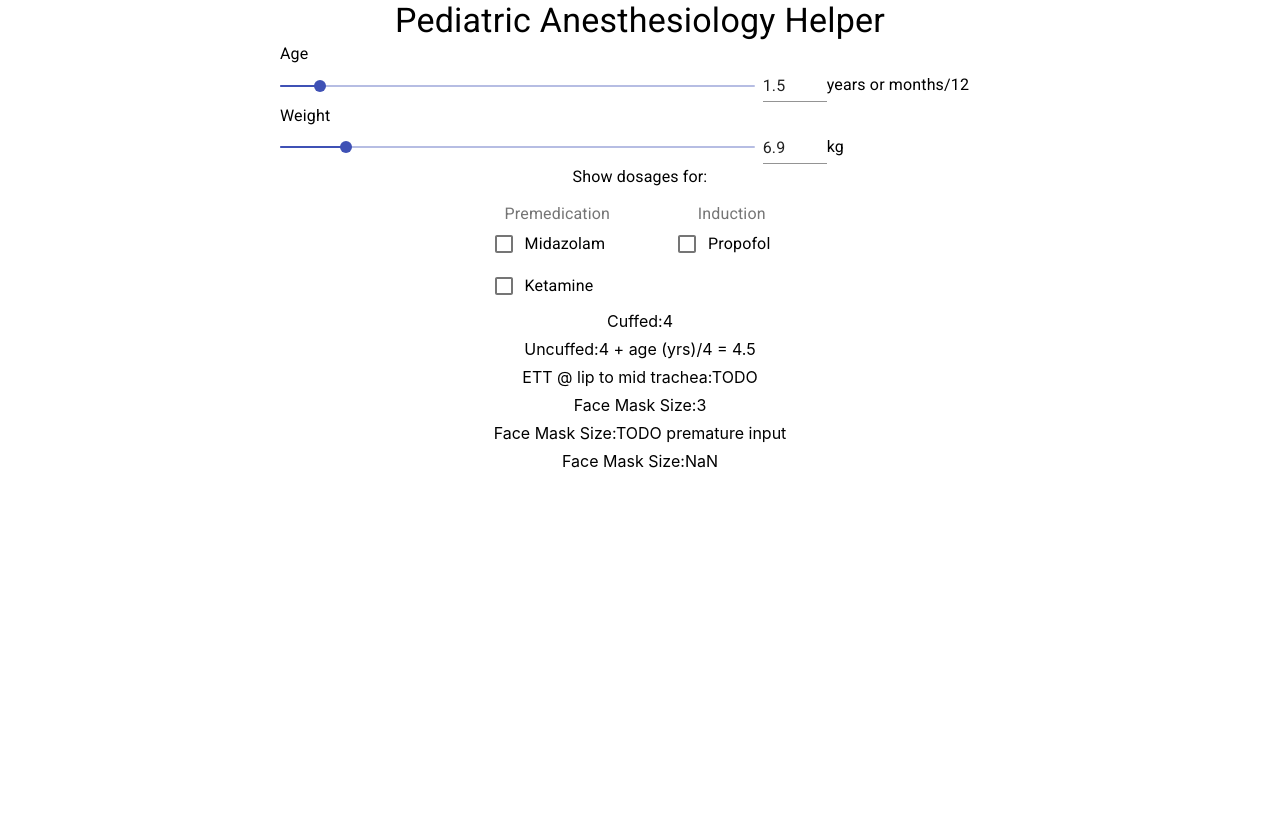
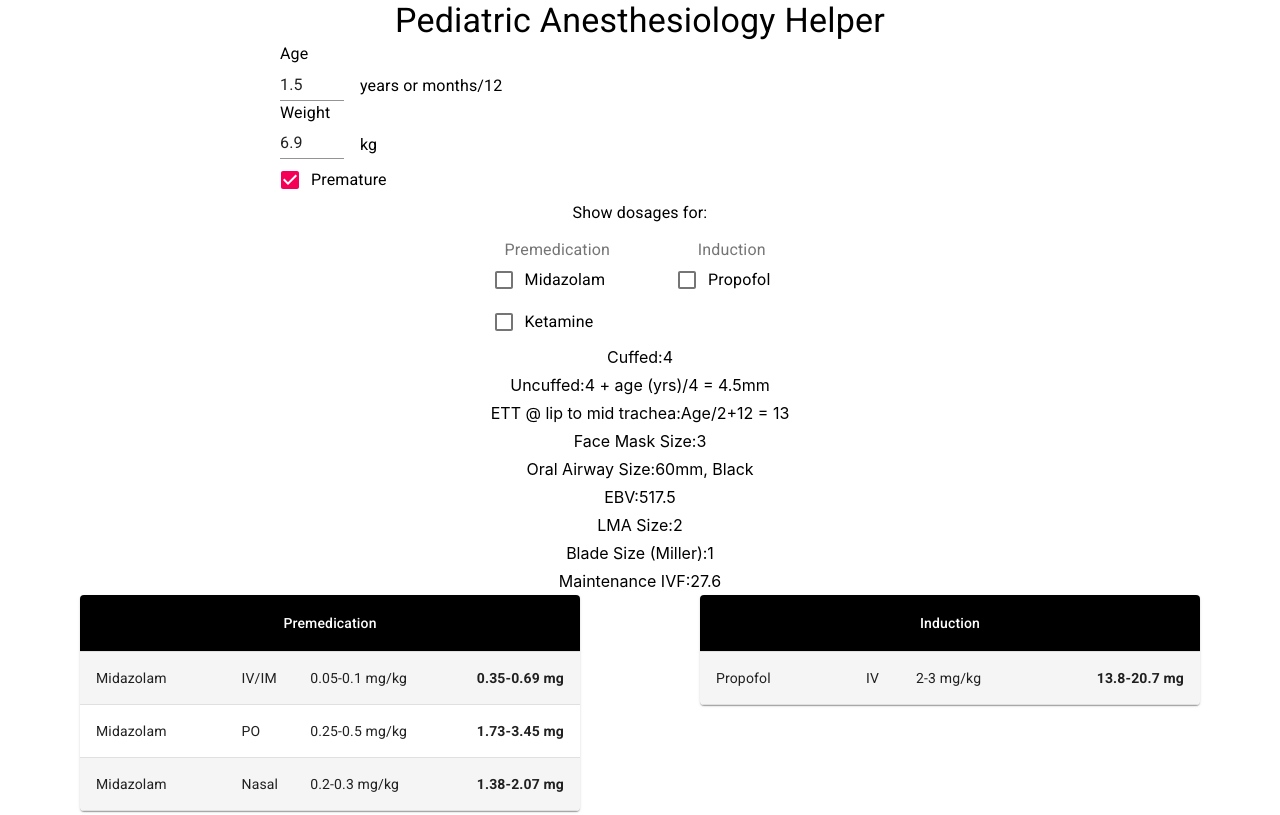
Before and after one commit to carlgao/carlgao.github.io, a React (Create React App) app: page / in a window 1280 px wide. Built offline with nearby package versions, Linux system fonts and the light colour scheme; the HTML template or start-up script is replaced by a standard one.

Commit message:
Change from slider to simple inputs; add premature input; add DEBUG

```diff
--- a/src/App.js
+++ b/src/App.js
@@ -9,11 +9,20 @@ import NonMedOutput from "./NonMedOutput.js";
 import PatientInput from "./PatientInput.js";
 import Typography from "@material-ui/core/Typography";
 
+const DEBUG = true;
+
+const ageDefault = DEBUG ? 1.5 : null;
+const weightDefault = DEBUG ? 6.9 : null;
+const medIdSetDefault = DEBUG ? new Set(["0,0", "1,0"]) : new Set();
+const catCountsDefault = DEBUG ? { 0: 1, 1: 1 } : {};
+const prematureDefault = DEBUG ? true : false;
+
 export default function App() {
-  const [age, setAge] = useState(1.5);
-  const [weight, setWeight] = useState(6.9);
-  const [medIdSet, setMedIdSet] = useState(new Set());
-  const [catCounts, setCatCounts] = useState({});
+  const [age, setAge] = useState(ageDefault);
+  const [weight, setWeight] = useState(weightDefault);
+  const [medIdSet, setMedIdSet] = useState(medIdSetDefault);
+  const [catCounts, setCatCounts] = useState(catCountsDefault);
+  const [premature, setPremature] = useState(prematureDefault);
 
   const handleMedChange = (i, j, checked) => {
     const newSet = new Set(medIdSet);
@@ -40,9 +49,11 @@ export default function App() {
         onAgeChange={setAge}
         weight={weight}
         onWeightChange={setWeight}
+        premature={premature}
+        onPrematureChange={setPremature}
       />
       <MedsInput categories={CATEGORIES} onChange={handleMedChange} />
-      <NonMedOutput age={age} />
+      <NonMedOutput age={age} weight={weight} premature={premature} />
       <MedsOutput
         catCounts={catCounts}
         categories={CATEGORIES}
--- a/src/NonMedOutput.js
+++ b/src/NonMedOutput.js
@@ -1,16 +1,7 @@
 import React from "react";
-// Resources
-import { withStyles, makeStyles } from "@material-ui/core/styles";
-import { id } from "./data.js";
 // Components
 import Grid from "@material-ui/core/Grid";
-import Table from "@material-ui/core/Table";
-import TableBody from "@material-ui/core/TableBody";
-import TableCell from "@material-ui/core/TableCell";
-import TableContainer from "@material-ui/core/TableContainer";
-import TableHead from "@material-ui/core/TableHead";
-import TableRow from "@material-ui/core/TableRow";
-import Paper from "@material-ui/core/Paper";
+import VitalSignsOutput from "./VitalSignsOutput.js";
 
 const roundToNearestHalf = (num) => {
   return Math.round(num * 2) / 2;
@@ -18,17 +9,17 @@ const roundToNearestHalf = (num) => {
 
 const genUncuffedEttSize = (age) => {
   if (age <= 1 / 12) {
-    return "Newborn = 3-3.5mm uncuffed";
+    return "Newborn = 3-3.5mm";
   }
   if (age <= 6 / 12) {
-    return "< 6 months = 3.5mm uncuffed";
+    return "< 6 months = 3.5mm";
   }
   if (age <= 1) {
-    return "6 months to 1 year = 4mm uncuffed";
+    return "6 months to 1 year = 4mm";
   }
   const uncuffedSize = roundToNearestHalf(age / 4 + 4);
   if (uncuffedSize < 6) {
-    return "4 + age (yrs)/4 = " + uncuffedSize;
+    return "4 + age (yrs)/4 = " + uncuffedSize + "mm";
   }
   return "N/A (too old)";
 };
@@ -40,8 +31,14 @@ const genCuffedEttSize = (age) => {
 };
 
 const genEttLipToMidTrachea = (age) => {
-  // TODO
-  return "TODO";
+  if (age < 1) {
+    return "N/A (<1 yr old)";
+  }
+  const num = roundToNearestHalf(age / 2 + 12);
+  if (num >= 21) {
+    return "N/A (too old)";
+  }
+  return "Age/2+12 = " + num;
 };
 
 const genFaceMaskSize = (age) => {
@@ -61,7 +58,6 @@ const genFaceMaskSize = (age) => {
 };
 
 const genOralAirwaySize = (age, premature) => {
-  return "TODO premature input";
   if (age <= 1 / 12) {
     if (premature) {
       return "30 mm, Clear";
@@ -81,27 +77,67 @@ const genOralAirwaySize = (age, premature) => {
 };
 
 const genEbv = (age, weight, premature) => {
-  // =IF(Weight = 0, "", IF(RawAge = 0, "", IF(AND(Premature = TRUE, Age <= 1 / 12), 100 * Weight,
-  // IF(Age <= (1 / 12), 90 * Weight, IF(Age < 1, 80 * Weight, IF(Age < 6, 75 * Weight, IF(Age >= 6, 70 * Weight)))))))
-
   if (age <= 1 / 12) {
     if (premature) {
-      return 100 * weight;
+      return (100 * weight).toString();
     }
-    return 90 * weight;
+    return (90 * weight).toString();
   }
   if (age < 1) {
-    return 80 * weight;
+    return (80 * weight).toString();
   }
   if (age < 6) {
-    return 75 * weight;
+    return (75 * weight).toString();
   }
-  return 70 * weight;
+  return (70 * weight).toString();
 };
 
-// TODO const genUsePediatricCircuit =
+const genLmaSize = (age) => {
+  if (age <= 1 / 12) {
+    return "1";
+  }
+  if (age <= 6 / 12) {
+    return "1-1.5";
+  }
+  if (age <= 1) {
+    return "1.5";
+  }
+  if (age <= 6) {
+    return "2";
+  }
+  if (age <= 8) {
+    return "2.5";
+  }
+  if (age <= 12) {
+    return "3";
+  }
+  return "4";
+};
 
-export default function NonMedOutput({ age, weight }) {
+const genBladeSize = (age, premature) => {
+  if (age <= 1 / 12 && premature) {
+    return "00";
+  }
+  if (age <= 3 / 12) {
+    return "0";
+  }
+  if (age <= 18 / 12) {
+    return "1";
+  }
+  return "2";
+};
+
+const genMaintenanceIvf = (weight) => {
+  if (weight <= 10) {
+    return 4 * weight;
+  }
+  if (weight <= 20) {
+    return 40 + 2 * (weight - 10);
+  }
+  return 60 + 1 * (weight - 20);
+};
+
+export default function NonMedOutput({ age, weight, premature }) {
   return (
     <Grid container spacing={1}>
       <Grid item xs={12}>
@@ -121,13 +157,24 @@ export default function NonMedOutput({ age, weight }) {
         {genFaceMaskSize(age)}
       </Grid>
       <Grid item xs={12}>
-        Face Mask Size:
-        {genOralAirwaySize(age, true)}
+        Oral Airway Size:
+        {genOralAirwaySize(age, premature)}
       </Grid>
-
       <Grid item xs={12}>
-        Face Mask Size:
-        {genEbv(age, weight, true)}
+        EBV:
+        {genEbv(age, weight, premature)}
+      </Grid>
+      <Grid item xs={12}>
+        LMA Size:
+        {genLmaSize(age)}
+      </Grid>
+      <Grid item xs={12}>
+        Blade Size (Miller):
+        {genBladeSize(age, premature)}
+      </Grid>
+      <Grid item xs={12}>
+        Maintenance IVF:
+        {genMaintenanceIvf(weight)}
       </Grid>
     </Grid>
   );
--- /dev/null
+++ b/src/NumInput.js
@@ -0,0 +1,55 @@
+import React from "react";
+// Components
+import Grid from "@material-ui/core/Grid";
+import Typography from "@material-ui/core/Typography";
+import Input from "@material-ui/core/Input";
+
+export default function NumInput({
+  name,
+  units,
+  value,
+  min,
+  max,
+  step,
+  onChange,
+}) {
+  const handleInputChange = (event) => {
+    onChange(event.target.value === "" ? "" : Number(event.target.value));
+  };
+
+  const handleBlur = () => {
+    if (value < min) {
+      onChange(min);
+    } else if (value > max) {
+      onChange(max);
+    }
+  };
+
+  return (
+    <>
+      <Typography id="num-input" align="center" gutterBottom>
+        {name}
+      </Typography>
+      <Grid container spacing={2} alignItems="center">
+        <Grid item>
+          <Input
+            value={value}
+            margin="dense"
+            onChange={handleInputChange}
+            onBlur={handleBlur}
+            inputProps={{
+              step,
+              min,
+              max,
+              type: "number",
+              "aria-labelledby": "num-input",
+            }}
+          />
+        </Grid>
+        <Grid item>
+          <Typography align="left">{units}</Typography>
+        </Grid>
+      </Grid>
+    </>
+  );
+}
--- a/src/PatientInput.js
+++ b/src/PatientInput.js
@@ -1,8 +1,10 @@
 import React from "react";
 import { makeStyles } from "@material-ui/core/styles";
 // Components
+import Checkbox from "@material-ui/core/Checkbox";
+import FormControlLabel from "@material-ui/core/FormControlLabel";
 import Grid from "@material-ui/core/Grid";
-import SliderInput from "./SliderInput.js";
+import NumInput from "./NumInput.js";
 
 const useStyles = makeStyles({
   root: {
@@ -16,12 +18,14 @@ export default function PatientInput({
   onAgeChange,
   weight,
   onWeightChange,
+  premature,
+  onPrematureChange,
 }) {
   const classes = useStyles();
 
   return (
     <Grid container className={classes.root}>
-      <SliderInput
+      <NumInput
         name="Age"
         units="years or months/12"
         value={age}
@@ -30,7 +34,7 @@ export default function PatientInput({
         step={0.1}
         onChange={onAgeChange}
       />
-      <SliderInput
+      <NumInput
         name="Weight"
         units="kg"
         value={weight}
@@ -39,6 +43,16 @@ export default function PatientInput({
         step={0.1}
         onChange={onWeightChange}
       />
+      <FormControlLabel
+        control={
+          <Checkbox
+            checked={premature}
+            name="Premature"
+            onChange={(_event, checked) => onPrematureChange(checked)}
+          />
+        }
+        label={"Premature"}
+      />
     </Grid>
   );
 }
--- a/src/SliderInput.js
+++ /dev/null
@@ -1,71 +0,0 @@
-import React from "react";
-// Components
-import Grid from "@material-ui/core/Grid";
-import Typography from "@material-ui/core/Typography";
-import Slider from "@material-ui/core/Slider";
-import Input from "@material-ui/core/Input";
-
-export default function SliderInput({
-  name,
-  units,
-  value,
-  min,
-  max,
-  step,
-  onChange,
-}) {
-  const handleSliderChange = (_event, newValue) => {
-    onChange(newValue);
-  };
-  const handleInputChange = (event) => {
-    onChange(event.target.value === "" ? "" : Number(event.target.value));
-  };
-
-  const handleBlur = () => {
-    if (value < min) {
-      onChange(min);
-    } else if (value > max) {
-      onChange(max);
-    }
-  };
-
-  return (
-    <>
-      <Typography id="slider-input" align="center" gutterBottom>
-        {name}
-      </Typography>
-      <Grid container spacing={2} alignItems="center">
-        <Grid item xs={8}>
-          <Slider
-            value={typeof value === "number" ? value : min}
-            step={step}
-            min={min}
-            max={max}
-            onChange={handleSliderChange}
-            aria-labelledby="slider-input"
-          />
-        </Grid>
-        <Grid container xs={4}>
-          <Grid item>
-            <Input
-              value={value}
-              margin="dense"
-              onChange={handleInputChange}
-              onBlur={handleBlur}
-              inputProps={{
-                step,
-                min,
-                max,
-                type: "number",
-                "aria-labelledby": "slider-input",
-              }}
-            />
-          </Grid>
-          <Grid item>
-            <Typography align="left">{units}</Typography>
-          </Grid>
-        </Grid>
-      </Grid>
-    </>
-  );
-}
```
